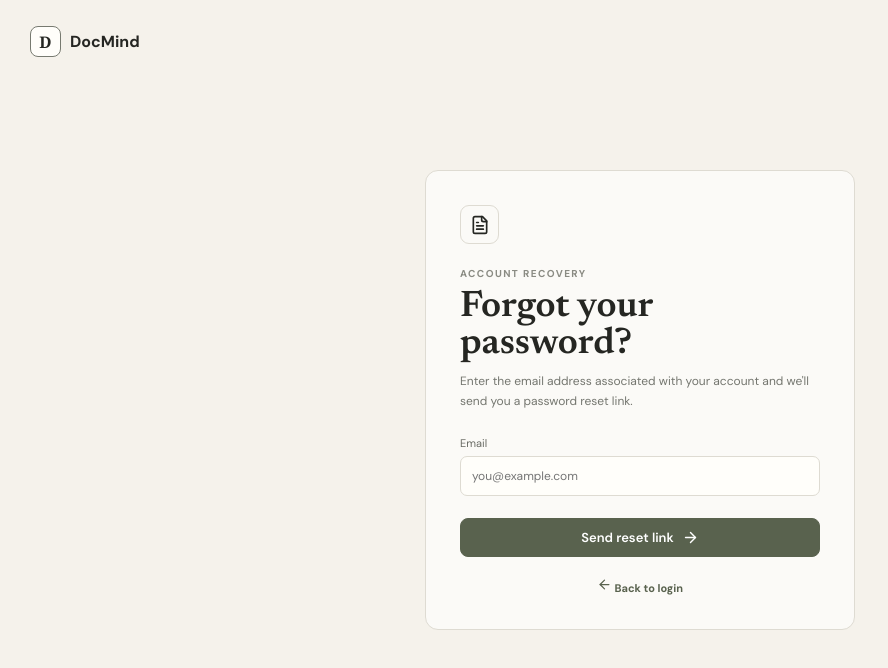
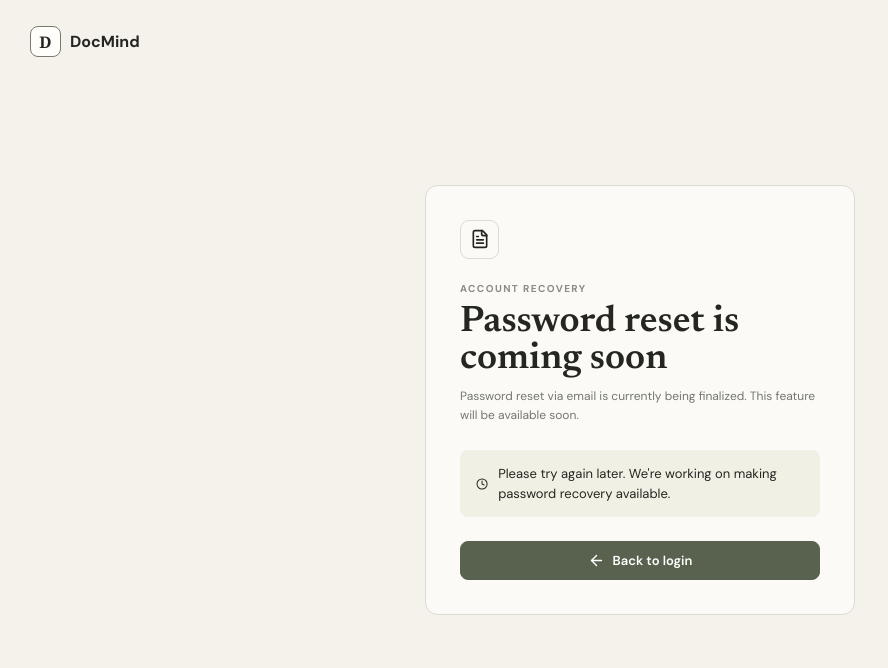
Before and after one commit to gopaldhakrey/docmind-frontend, a React (Vite) app: page /forgot-password in a window 1280 px wide. Shown: the top 668 px of the page, without its empty margins (0-888 px from the left). Built offline with nearby package versions, Linux system fonts and the light colour scheme; no server answers.

Commit message:
feat: disable forgot password until email domain is configured

```diff
--- a/src/pages/ForgotPassword.jsx
+++ b/src/pages/ForgotPassword.jsx
@@ -1,47 +1,8 @@
-import React, { useState } from "react";
+import React from "react";
 import { Link } from "react-router-dom";
-import { ArrowLeft, ArrowRight, FileText } from "lucide-react";
-import axios from "axios";
-
-const API_BASE_URL =
-    import.meta.env.VITE_API_BASE_URL || "http://localhost:8081/api/v1";
+import { ArrowLeft, Clock, FileText } from "lucide-react";
 
 export default function ForgotPassword() {
-    const [email, setEmail] = useState("");
-    const [message, setMessage] = useState("");
-    const [error, setError] = useState("");
-    const [loading, setLoading] = useState(false);
-
-    async function submit(e) {
-        e.preventDefault();
-
-        setMessage("");
-        setError("");
-        setLoading(true);
-
-        try {
-            const response = await axios.post(
-                `${API_BASE_URL}/auth/forgot-password`,
-                { email }
-            );
-
-            setMessage(
-                response.data ||
-                "If an account exists with this email, a password reset link has been sent."
-            );
-
-            setEmail("");
-        } catch (err) {
-            setError(
-                err.response?.data?.message ||
-                err.response?.data ||
-                "Unable to process your request. Please try again."
-            );
-        } finally {
-            setLoading(false);
-        }
-    }
-
   return (
     <div className="auth-page">
       <div className="auth-brand">
@@ -56,48 +17,48 @@ export default function ForgotPassword() {
 
         <p className="eyebrow">ACCOUNT RECOVERY</p>
 
-                <h1>Forgot your password?</h1>
+        <h1>Password reset is coming soon</h1>
 
         <p className="auth-copy">
-                    Enter the email address associated with your account and we'll send
-                    you a password reset link.
+          Password reset via email is currently being finalized.
+          This feature will be available soon.
         </p>
 
-                <form onSubmit={submit}>
-                    <label>
-                        Email
-                        <input
-                            type="email"
-                            value={email}
-                            onChange={(e) => setEmail(e.target.value)}
-                            placeholder="you@example.com"
-                            required
-                        />
-                    </label>
+        <div
+          style={{
+            display: "flex",
+            alignItems: "center",
+            gap: "10px",
+            padding: "14px 16px",
+            marginTop: "20px",
+            marginBottom: "24px",
+            borderRadius: "8px",
+            background: "rgba(128, 128, 0, 0.08)",
+            fontSize: "13px",
+            lineHeight: "1.5",
+          }}
+        >
+          <Clock size={18} />
+          <span>
+            Please try again later. We're working on making
+            password recovery available.
+          </span>
+        </div>
 
-                    {error && <div className="error-text">{error}</div>}
-
-                    {message && <div className="success-text">{message}</div>}
-
-                    <button
+        <Link
+          to="/login"
           className="button primary full"
-                        disabled={loading}
+          style={{
+            textDecoration: "none",
+            display: "flex",
+            alignItems: "center",
+            justifyContent: "center",
+            gap: "8px",
+          }}
         >
-                        {loading ? (
-                            "Sending…"
-                        ) : (
-                            <>
-                                Send reset link <ArrowRight size={17} />
-                            </>
-                        )}
-                    </button>
-                </form>
-
-                <p className="switch-auth">
-                    <Link to="/login">
-                        <ArrowLeft size={15} /> Back to login
+          <ArrowLeft size={17} />
+          Back to login
         </Link>
-                </p>
       </div>
     </div>
   );
```
Lines whose indentation alone changed are shown as unchanged.
